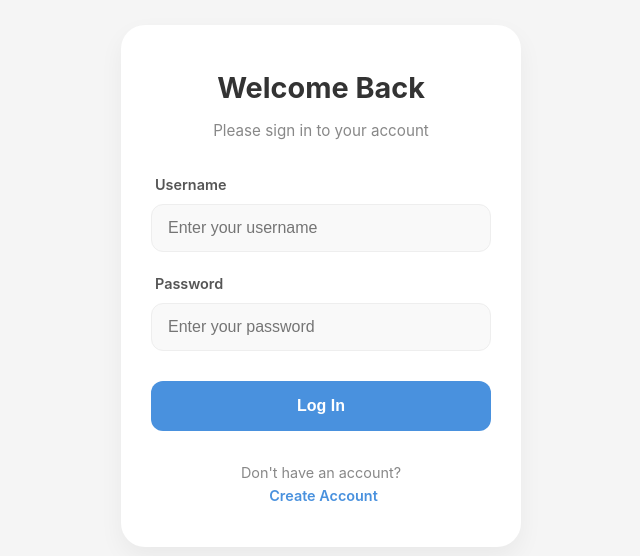
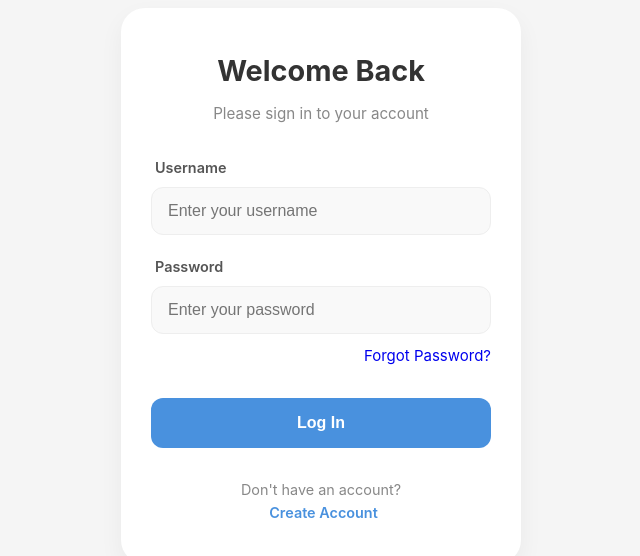
Before and after one commit to KingARTHUR3682/Personal-finance-software, a Vue app in the folder frontend/app/: page /login in a window 1280 px wide. Shown: the part 114-670 px from the top of the page, without its empty margins (319-959 px from the left). Built offline with nearby package versions, Linux system fonts and the light colour scheme.

Commit message:
feat: Added forget password function

```diff
--- a/frontend/app/src/router/index.js
+++ b/frontend/app/src/router/index.js
@@ -5,6 +5,8 @@ import RegisterPage from '../views/RegisterPage.vue'
 import ExpenseDetailView from '@/views/ExpenseDetailView.vue'
 import ProfileView from '@/views/ProfileView.vue'
 import AddCategoryView from '@/views/AddCategoryView.vue'
+import ForgotPasswordRequest from '@/views/ForgotPasswordRequest.vue'
+import PasswordResetConfirm from '@/views/PasswordResetConfirm.vue'
 
 const router = createRouter({
   history: createWebHistory(import.meta.env.BASE_URL),
@@ -21,6 +23,17 @@ const router = createRouter({
       path: '/login',
       name: 'login',
       component: LoginPage
+    },
+    {
+      path: '/forgot-password',
+      name: 'forgot-password-request',
+      component: ForgotPasswordRequest,
+    },
+    {
+      // This route captures the uidb64 and token from the email link
+      path: '/reset-password/:uidb64/:token',
+      name: 'password-reset-confirm',
+      component: PasswordResetConfirm,
     },
     {
       path: '/',
--- a/frontend/app/src/views/LoginPage.vue
+++ b/frontend/app/src/views/LoginPage.vue
@@ -62,6 +62,10 @@ const handleLogin = async () => {
                         placeholder="Enter your password"
                         required
                     />
+                </div>
+
+                <div class="input-group forgot-password-link">
+                    <router-link to="/forgot-password" class="link">Forgot Password?</router-link>
                 </div>
 
                 <button type="submit" class="submit-btn" :disabled="loading">
@@ -201,4 +205,9 @@ const handleLogin = async () => {
 .footer .link:hover {
     text-decoration: underline;
 }
+
+.forgot-password-link {
+    text-align: right;
+    margin-top: -10px;
+}
 </style>
```
Also changed, not shown: 1 other file (tests, documents, lock files or other folders).
